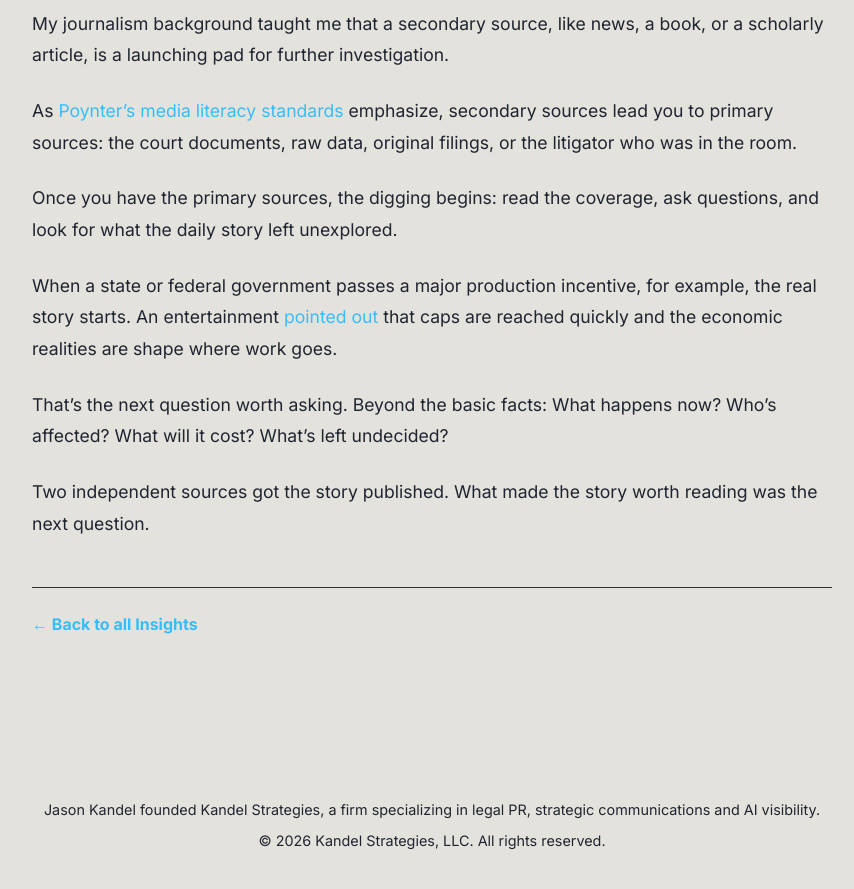
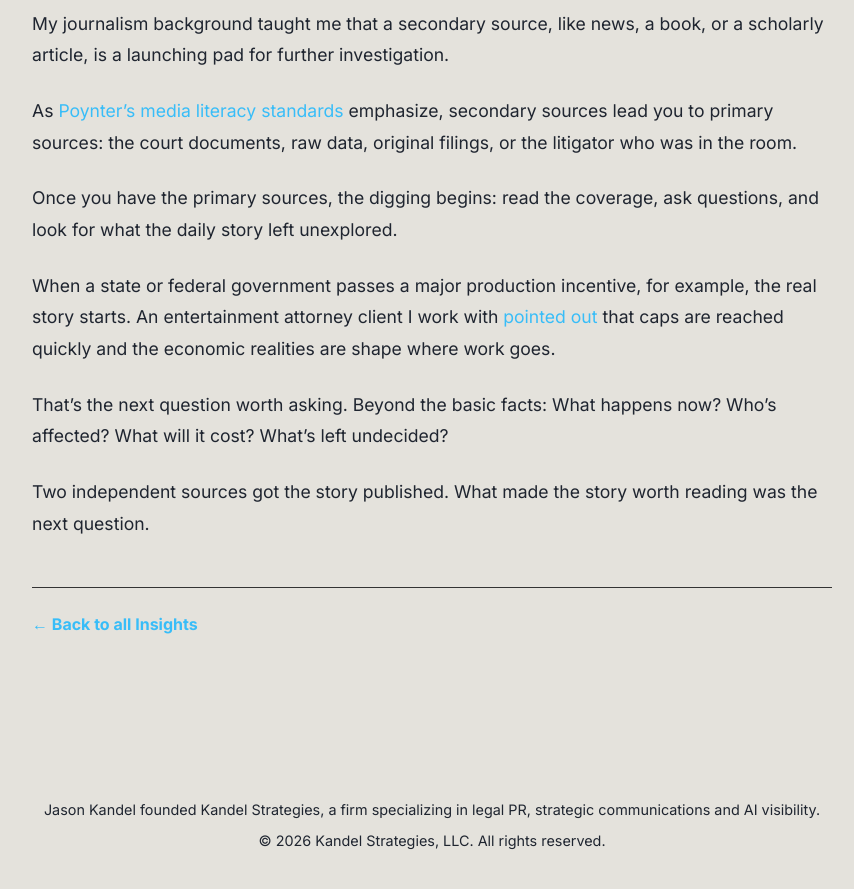
Before and after one commit to jkandel/kandel-website, a Jekyll site: the page built from _posts/2026-11-06-what-good-writing-takes-in-the-ai-era.md, in a window 1280 px wide and 900 px high, scrolled down 1535 px. Shown: the top 889 px of the window, without its empty margins (208-1062 px from the left). Built offline with Jekyll 4.4.1, drawn with Linux system fonts in a browser that asks for light colours.

Commit message:
Update _posts/2026-11-06-what-good-writing-takes-in-the-ai-era.md (via Pages CMS)

```diff
--- a/_posts/2026-11-06-what-good-writing-takes-in-the-ai-era.md
+++ b/_posts/2026-11-06-what-good-writing-takes-in-the-ai-era.md
@@ -24,7 +24,7 @@
 
 Once you have the primary sources, the digging begins: read the coverage, ask questions, and look for what the daily story left unexplored.
 
-When a state or federal government passes a major production incentive, for example, the real story starts. An entertainment [pointed out](https://laist.com/news/arts-and-entertainment/california-post-production-tax-credit-federal-credit-game-changer) that caps are reached quickly and the economic realities are shape where work goes.
+When a state or federal government passes a major production incentive, for example, the real story starts. An entertainment attorney client I work with [pointed out](https://laist.com/news/arts-and-entertainment/california-post-production-tax-credit-federal-credit-game-changer) that caps are reached quickly and the economic realities are shape where work goes.
 
 That's the next question worth asking. Beyond the basic facts: What happens now? Who's affected? What will it cost? What's left undecided?
 
```
